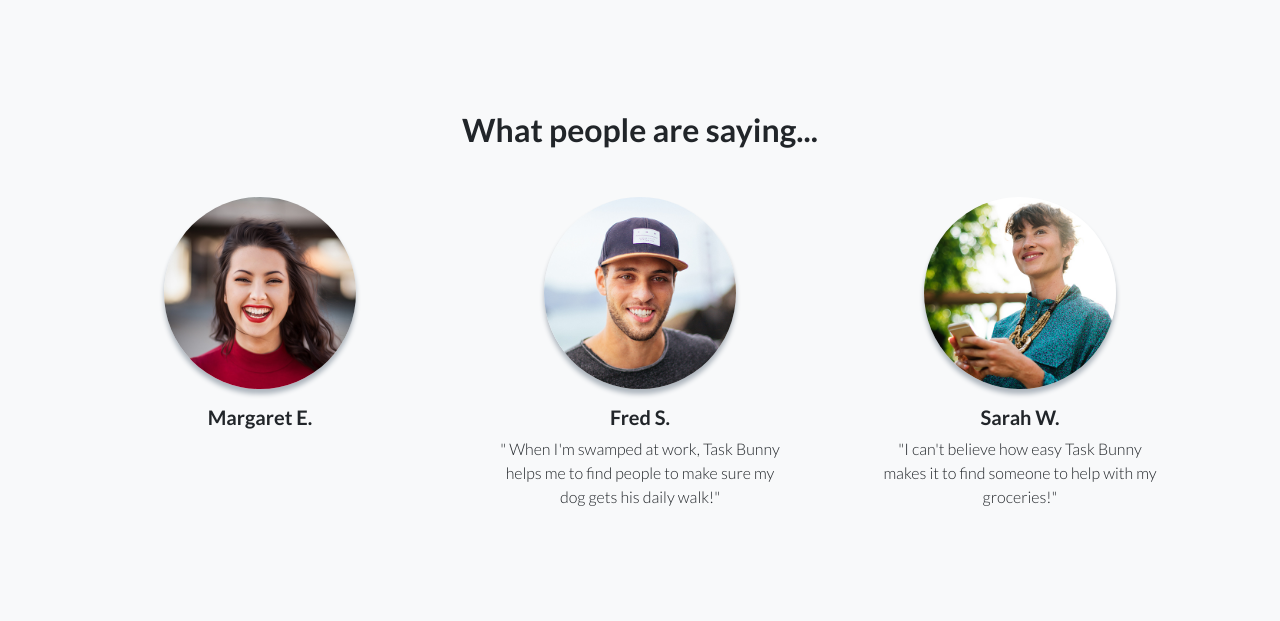
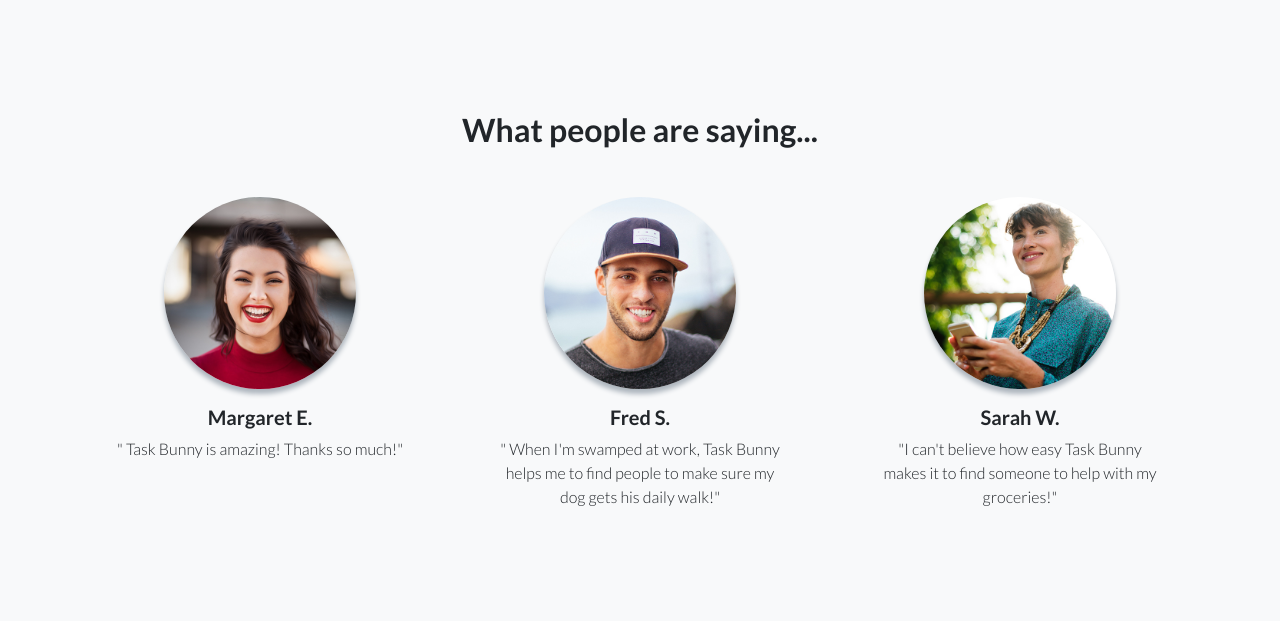
Before and after one commit to JunQuann/CS2102_TaskRabbitClone, a PHP site: page / in a window 1280 px wide. Shown: the part 2645-3266 px from the top of the page. Run offline with PHP 8.4, Linux system fonts and the light colour scheme.

Commit message:
Added Mageret
Added Mageret's testimonial

```diff
--- a/index.php
+++ b/index.php
@@ -121,6 +121,7 @@
             <div class="testimonial-item mx-auto mb-5 mb-lg-0">
               <img class="img-fluid rounded-circle mb-3" src="img/testimonials-1.jpg" alt="">
               <h5>Margaret E.</h5>
+                <p class="font-weight-light mb-0">" Task Bunny is amazing! Thanks so much!"</p>
             </div>
           </div>
           <div class="col-lg-4">
```
